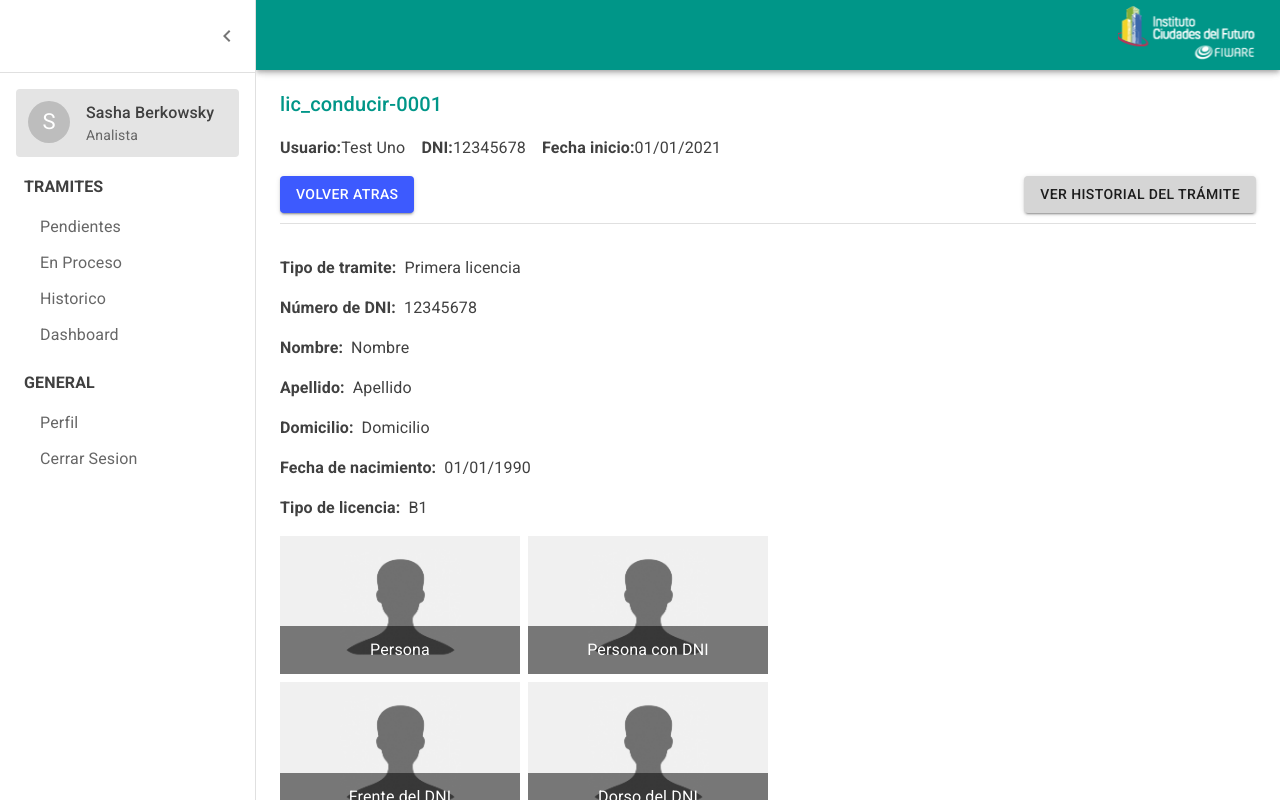
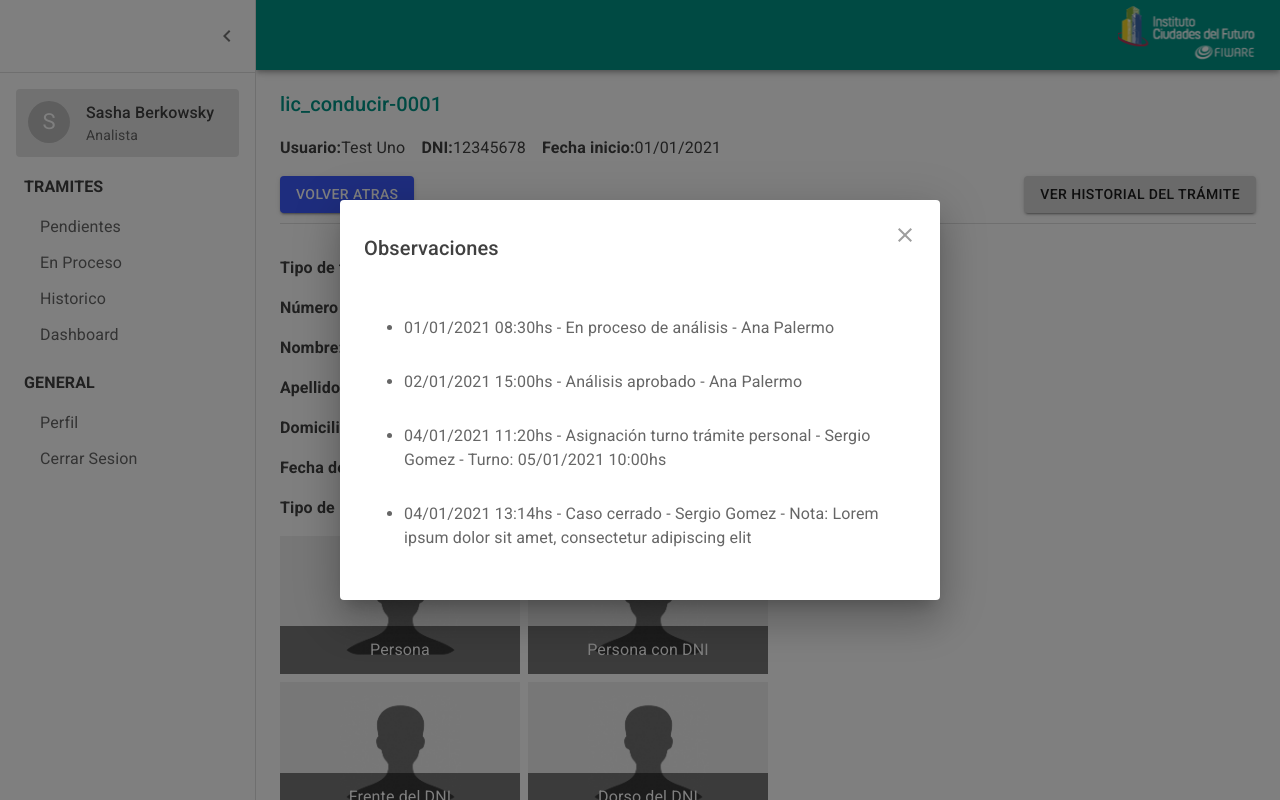
Before and after one commit to SashaBerkowsky/gestion-de-tramites-web, a React (Create React App) app: page /detail/lic_conducir-0001 in a window 1280 px wide. Both pictures are taken after a click on the button "VER HISTORIAL DEL TRÁMITE". Shown: the top 800 px of the page. Built offline with nearby package versions, Linux system fonts and the light colour scheme.

Commit message:
close paperwork

```diff
--- /dev/null
+++ b/src/components/ObservationDialog.jsx
@@ -0,0 +1,51 @@
+import * as React from "react";
+import Dialog from "@mui/material/Dialog";
+import DialogContent from "@mui/material/DialogContent";
+import DialogContentText from "@mui/material/DialogContentText";
+import DialogTitle from "@mui/material/DialogTitle";
+import IconButton from "@mui/material/IconButton";
+import CloseIcon from "@mui/icons-material/Close";
+
+export default function AlertDialog({ isopen, closeDialog, observations }) {
+  const listItems = observations.map((obs) => (
+    <li style={{ marginBottom: 30 }}>
+      {obs.date} - {obs.state} - {obs.prof}
+      {obs.turn ? " - Turno: " + obs.turn : ""}
+      {obs.note ? " - Nota: " + obs.note : ""}
+    </li>
+  ));
+
+  return (
+    <div>
+      <Dialog
+        open={isopen}
+        onClose={closeDialog}
+        aria-labelledby="alert-dialog-title"
+        aria-describedby="alert-dialog-description"
+      >
+        <DialogTitle sx={{ paddingTop: 4 }} id="alert-dialog-title">
+          {"Observaciones"}
+        </DialogTitle>
+
+        <IconButton
+          aria-label="close"
+          onClick={closeDialog}
+          sx={{
+            position: "absolute",
+            right: 15,
+            top: 15,
+            color: (theme) => theme.palette.grey[500],
+          }}
+        >
+          <CloseIcon />
+        </IconButton>
+
+        <DialogContent>
+          <DialogContentText id="alert-dialog-description">
+            <ul>{listItems}</ul>
+          </DialogContentText>
+        </DialogContent>
+      </Dialog>
+    </div>
+  );
+}
--- /dev/null
+++ b/src/components/RejectionDialog.jsx
@@ -0,0 +1,71 @@
+import React, { useState } from "react";
+
+import {
+  Button,
+  TextField,
+  Dialog,
+  DialogActions,
+  DialogContent,
+  DialogContentText,
+} from "@mui/material";
+
+export default function RejectionDialog({
+  closeRejectDialog,
+  rejectPaperwork,
+  isRejectDialogOpen,
+  textButton,
+  textMessageDialog,
+  reason,
+}) {
+  const [textReject, setTextReject] = useState("");
+
+  const handleRejectPaperwork = () => {
+    rejectPaperwork(textReject);
+    setTextReject("");
+  };
+
+  const handleCloseDialog = () => {
+    setTextReject("");
+    closeRejectDialog();
+  };
+
+  const handleChange = (event) => {
+    setTextReject(event.target.value);
+  };
+
+  return (
+    <Dialog
+      fullWidth
+      maxWidth="sm"
+      open={isRejectDialogOpen}
+      onClose={handleCloseDialog}
+    >
+      <DialogContent>
+        <DialogContentText sx={{ fontWeight: "bold" }}>
+          {textMessageDialog}
+        </DialogContentText>
+        <TextField
+          sx={{ width: "100%", marginTop: 3 }}
+          id="outlined-multiline-static"
+          label={reason}
+          multiline
+          rows={6}
+          value={textReject}
+          onChange={handleChange}
+        />
+      </DialogContent>
+      <DialogActions sx={{ paddingRight: 2, paddingBottom: 2 }}>
+        <Button color="info" variant="contained" onClick={handleCloseDialog}>
+          Cancel
+        </Button>
+        <Button
+          color="error"
+          variant="contained"
+          onClick={handleRejectPaperwork}
+        >
+          {textButton}
+        </Button>
+      </DialogActions>
+    </Dialog>
+  );
+}
--- a/src/pages/Detail.jsx
+++ b/src/pages/Detail.jsx
@@ -1,29 +1,54 @@
-import React, { useState, useEffect } from "react";
+import React, { useState, useEffect, useContext } from "react";
 import { useLocation, useParams } from "react-router-dom";
-
-import {
-  Box,
-  Divider,
-  Typography,
-  Button,
-  TextField,
-  Dialog,
-  DialogActions,
-  DialogContent,
-  DialogContentText,
-} from "@mui/material";
+import { SessionContext } from "../session";
+import { Box, Divider, Typography, Button } from "@mui/material";
 import AcceptanceDialog from "../components/AcceptanceDialog";
 import DetailData from "../components/DetailData";
+import RejectionDialog from "../components/RejectionDialog";
+import ObservationDialog from "../components/ObservationDialog";
 
 const DetailPage = () => {
   let location = useLocation();
+  const session = useContext(SessionContext);
   const { code } = useParams();
   console.log(code);
   const [isRejectDialogOpen, setIsRejectDialogOpen] = useState(false);
   const [acceptanceModalOpen, setOpenAcceptanceModal] = useState(false);
+  const [isCloseDialogOpen, setIsCloseDialogOpen] = useState(false);
+  const [isInProgress, setIsInProgress] = useState(false);
+  const [isOpenObservationDialog, setIsOpenObservationDialog] = useState(false);
 
-  const [isInProgress, setIsInProgress] = useState(false);
-  const [textReject, setTextReject] = useState("");
+  const observaciones = [
+    {
+      date: "01/01/2021 08:30hs",
+      state: "En proceso de análisis",
+      prof: "Ana Palermo",
+    },
+    {
+      date: "02/01/2021 15:00hs",
+      state: "Análisis aprobado",
+      prof: "Ana Palermo",
+    },
+    {
+      date: "04/01/2021 11:20hs",
+      state: "Asignación turno trámite personal",
+      prof: "Sergio Gomez",
+      turn: "05/01/2021 10:00hs",
+    },
+    {
+      date: "04/01/2021 13:14hs",
+      state: "Caso cerrado",
+      prof: "Sergio Gomez",
+      note: " Lorem ipsum dolor sit amet, consectetur adipiscing elit",
+    },
+  ];
+
+  const handleOpenObservationDialog = () => {
+    setIsOpenObservationDialog(true);
+  };
+  const handleCloseObservationDialog = () => {
+    setIsOpenObservationDialog(false);
+  };
 
   const handleClickOpen = () => {
     setOpenAcceptanceModal(true);
@@ -38,17 +63,26 @@ const DetailPage = () => {
   };
 
   const closeRejectDialog = () => {
-    setTextReject("");
     setIsRejectDialogOpen(false);
   };
 
-  const rejectPaperwork = () => {
+  const openCloseDialog = () => {
+    setIsCloseDialogOpen(true);
+  };
+
+  const closeDialog = () => {
+    setIsCloseDialogOpen(false);
+  };
+
+  const rejectPaperwork = (message) => {
     // TODO mandar el mensaje rechazo
     closeRejectDialog();
   };
 
-  const handleChange = (event) => {
-    setTextReject(event.target.value);
+  const closePaperwork = (message) => {
+    //TODO mandar el mensaje cerrar tramite
+    console.log(message);
+    closeDialog();
   };
 
   useEffect(() => {
@@ -96,6 +130,8 @@ const DetailPage = () => {
         </Box>
         <Box>
           {isInProgress && (
+            <>
+              {session.role === "analista" && (
                 <Button
                   variant="contained"
                   color="primary"
@@ -105,7 +141,19 @@ const DetailPage = () => {
                   Aprobar
                 </Button>
               )}
-          {isInProgress && (
+              {session.role === "responsable" && (
+                <Button
+                  variant="contained"
+                  color="error"
+                  sx={{ marginRight: "5px" }}
+                  onClick={openCloseDialog}
+                >
+                  Cerrar tramite
+                </Button>
+              )}
+            </>
+          )}
+          {isInProgress && session.role === "analista" && (
             <Button
               onClick={openRejectDialog}
               variant="contained"
@@ -115,7 +163,11 @@ const DetailPage = () => {
               Rechazar
             </Button>
           )}
-          <Button variant="contained" color="info">
+          <Button
+            onClick={handleOpenObservationDialog}
+            variant="contained"
+            color="info"
+          >
             Ver historial del trámite
           </Button>
         </Box>
@@ -123,35 +175,28 @@ const DetailPage = () => {
       <Divider sx={{ marginTop: "10px" }} />
       <DetailData />
       <AcceptanceDialog open={acceptanceModalOpen} onClose={handleClose} />
-      <Dialog
-        fullWidth
-        maxWidth="sm"
-        open={isRejectDialogOpen}
-        onClose={closeRejectDialog}
-      >
-        <DialogContent>
-          <DialogContentText sx={{ fontWeight: "bold" }}>
-            Indique los motivos por los cuales el tramite ha sido rechazado
-          </DialogContentText>
-          <TextField
-            sx={{ width: "100%", marginTop: 3 }}
-            id="outlined-multiline-static"
-            label="razon de rechazo"
-            multiline
-            rows={6}
-            value={textReject}
-            onChange={handleChange}
+      <RejectionDialog
+        closeRejectDialog={closeRejectDialog}
+        rejectPaperwork={rejectPaperwork}
+        isRejectDialogOpen={isRejectDialogOpen}
+        textMessageDialog="Indique los motivos por los cuales el tramite ha sido rechazado"
+        textButton="Rechazar"
+        reason="razón de rechazo"
       />
-        </DialogContent>
-        <DialogActions sx={{ paddingRight: 2, paddingBottom: 2 }}>
-          <Button color="info" variant="contained" onClick={closeRejectDialog}>
-            Cancel
-          </Button>
-          <Button color="error" variant="contained" onClick={rejectPaperwork}>
-            Rechazar
-          </Button>
-        </DialogActions>
-      </Dialog>
+      <RejectionDialog
+        closeRejectDialog={closeDialog}
+        rejectPaperwork={closePaperwork}
+        isRejectDialogOpen={isCloseDialogOpen}
+        textMessageDialog="Indique los motivos por los cuales desea cerrar el trámite"
+        textButton="Cerrar"
+        reason="razón del Cierre"
+      />
+
+      <ObservationDialog
+        isopen={isOpenObservationDialog}
+        closeDialog={handleCloseObservationDialog}
+        observations={observaciones}
+      />
     </Box>
   );
 };
--- a/src/session.js
+++ b/src/session.js
@@ -8,6 +8,7 @@ export function getSession() {
     email: "",
     userName: "",
     userLastName: "",
-    role: "analista",
+    role: "responsable",
+    //role: "analista",
   };
 }
```
Lines whose indentation alone changed are shown as unchanged.
